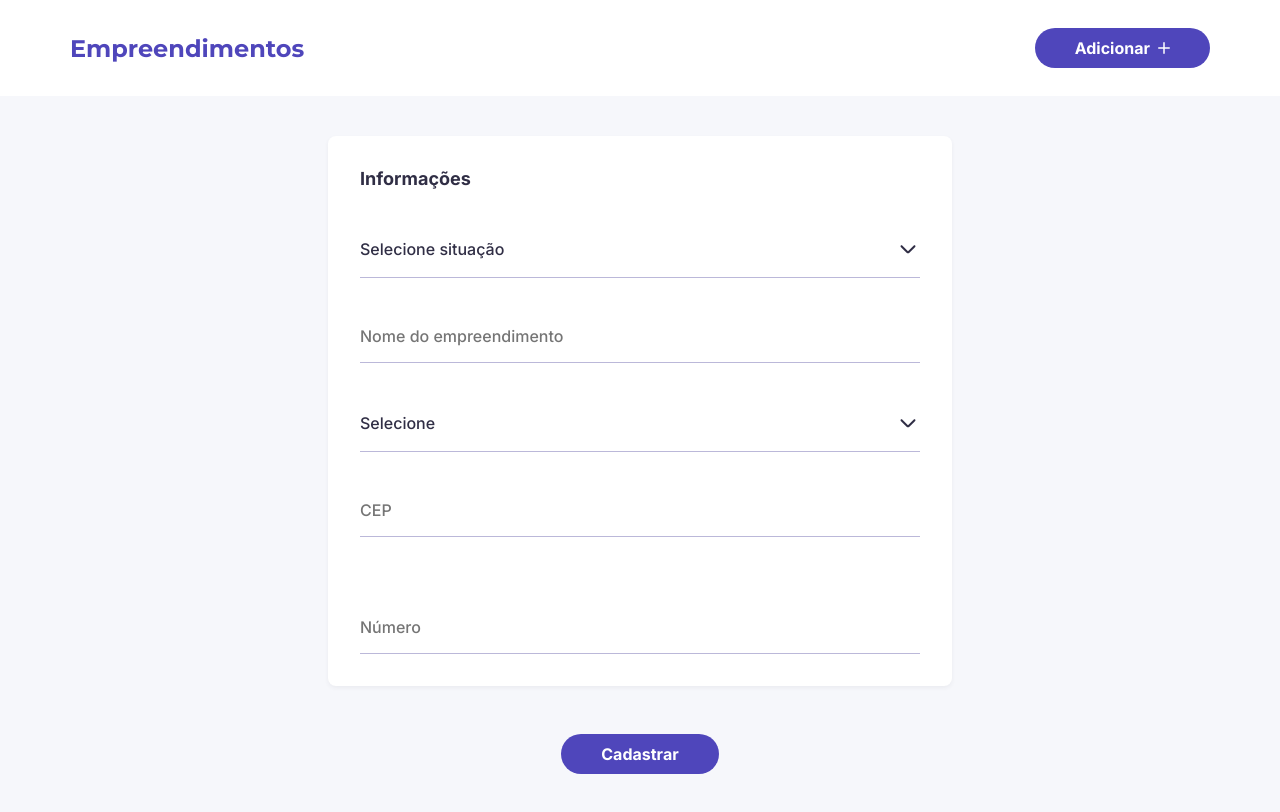
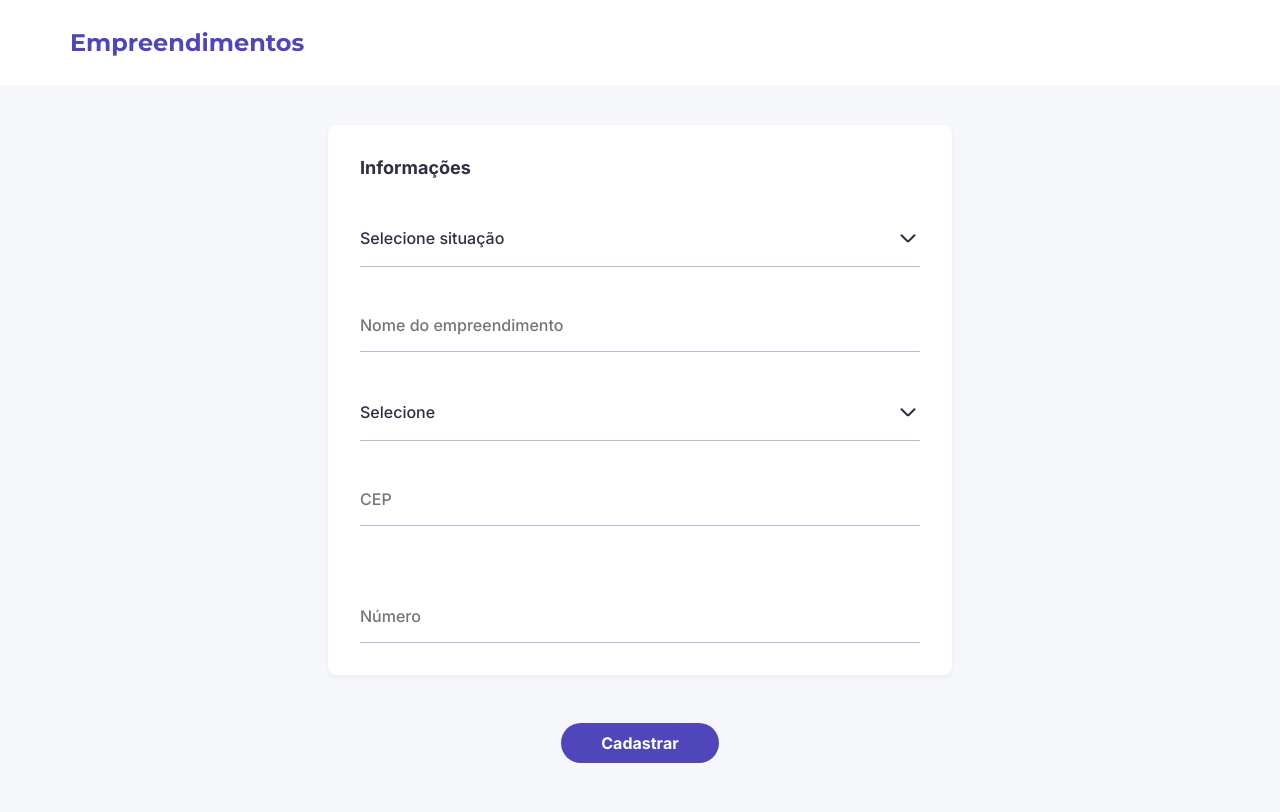
Before and after one commit to rmrantunes/empreendimentos-workfy, a Next.js app: page /add in a window 1280 px wide. Built offline with nearby package versions, Linux system fonts and the light colour scheme.

Commit message:
feat: add show logic & navigation to Header

```diff
--- a/src/components/Header/index.tsx
+++ b/src/components/Header/index.tsx
@@ -1,3 +1,5 @@
+import { useCallback } from "react";
+import { useRouter } from "next/router";
 import Image from "next/image";
 
 import { Button } from "components/Button";
@@ -9,13 +11,24 @@ import PlusIcon from "assets/icons/plus.svg";
 import * as S from "./styles";
 
 export function Header() {
+  const { asPath, push } = useRouter();
+
   return (
     <S.Wrapper>
       <Container>
         <S.SpaceBetween>
           <HeaderTitle>Empreendimentos</HeaderTitle>
 
-          <Button icon={<Image src={PlusIcon} alt="" />}>Adicionar</Button>
+          {asPath === "/" && (
+            <Button
+              icon={<Image src={PlusIcon} alt="" />}
+              onClick={() => {
+                push("/add");
+              }}
+            >
+              Adicionar
+            </Button>
+          )}
         </S.SpaceBetween>
       </Container>
     </S.Wrapper>
```
